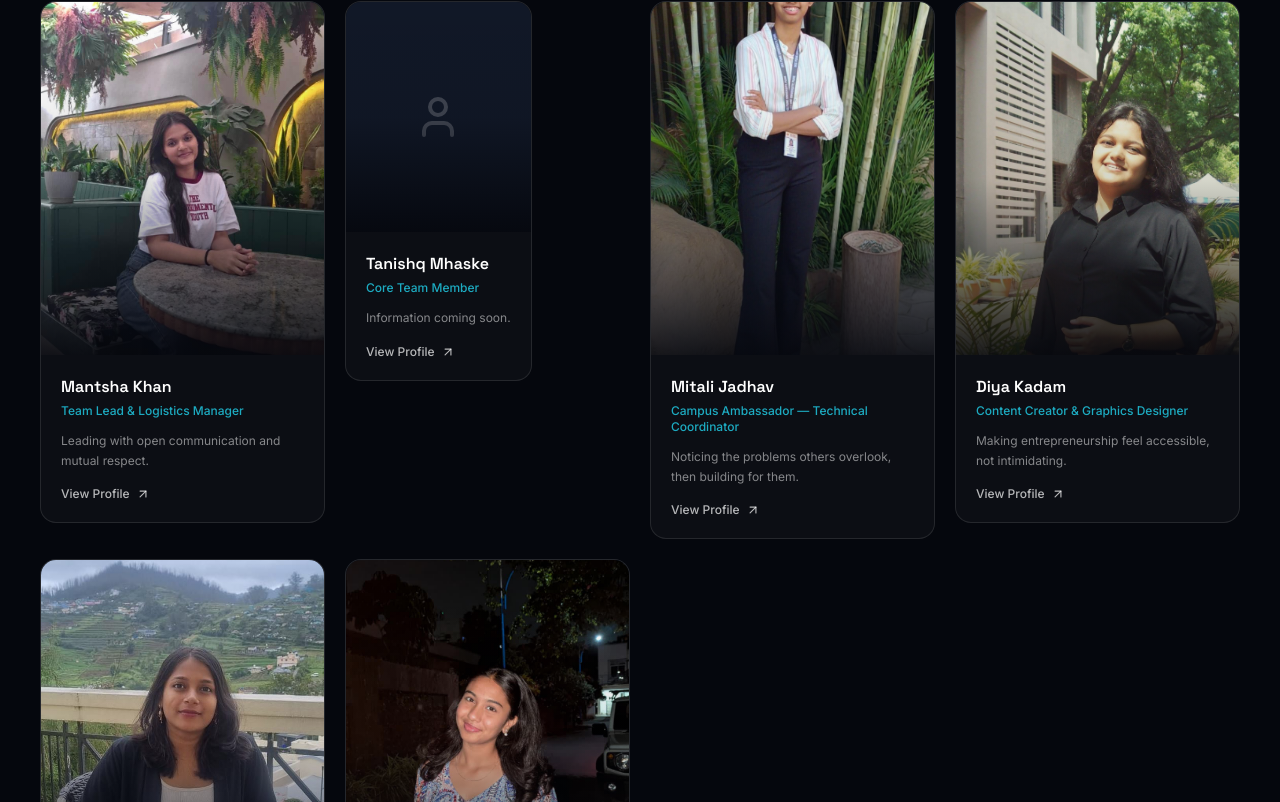
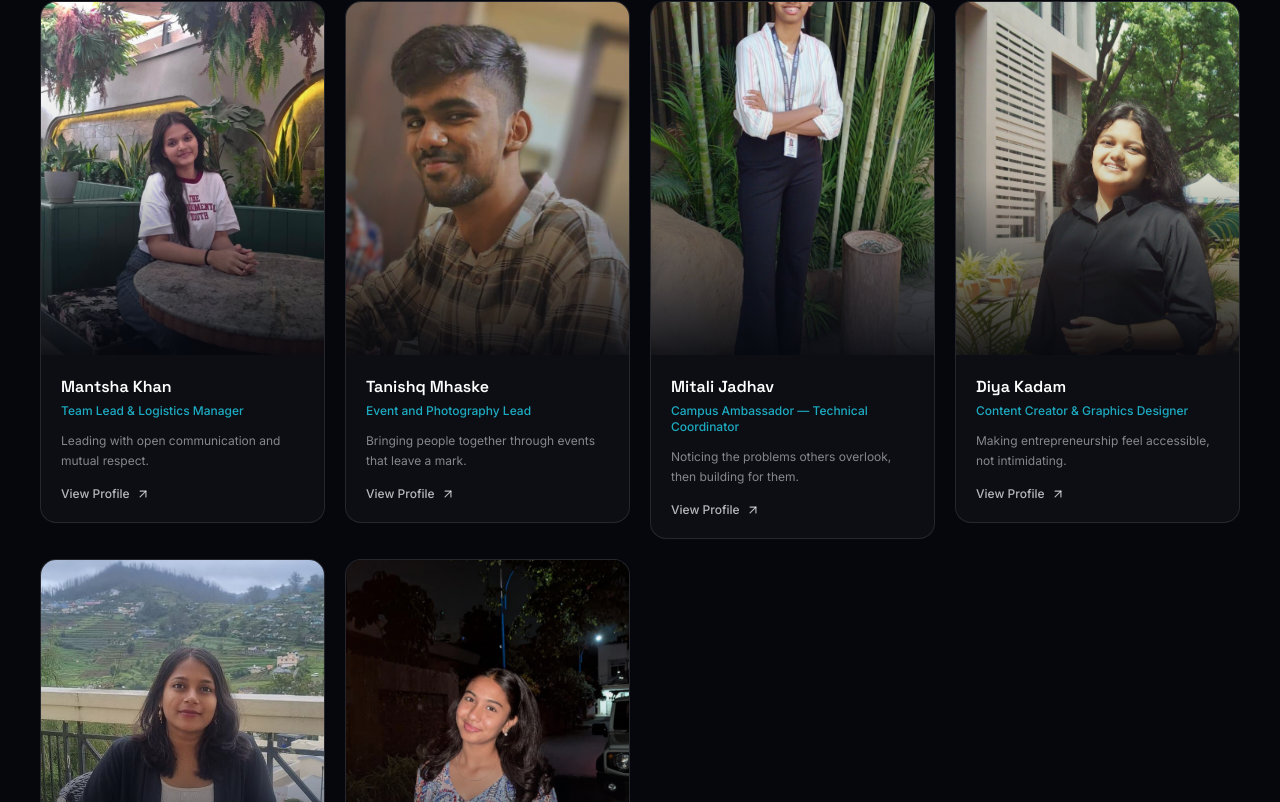
Before and after one commit to shahvannsh/DESPU_NEC_website, a React (Vite) app: page / in a window 1280 px wide. Shown: the part 2823-3625 px from the top of the page. Built offline with nearby package versions, Linux system fonts and the light colour scheme.

Commit message:
Second Commit

```diff
--- a/src/data/team.ts
+++ b/src/data/team.ts
@@ -11,6 +11,7 @@ import mitali from "../assets/team/Mitali_Jadhav.jpg";
 import diya from "../assets/team/Diya.jpg";
 import palak from "../assets/team/Palak.jpg";
 import rudrani from "../assets/team/Rudrani_Harpale.png";
+import tanishq from "../assets/team/Tanishq.jpg";
 
 export type Category =
   | "ALL"
@@ -213,13 +214,20 @@ export const team: TeamMember[] = [
   {
     id: 10,
     name: "Tanishq Mhaske",
-    role: "Core Team Member",
+    role: "Event and Photography Lead",
     category: "BUSINESS",
-    tagline: "Information coming soon.",
-    motivation: "Information coming soon.",
-    expectations: "Information coming soon.",
-    skills: ["Information coming soon."],
-    responsibilities: ["Information coming soon."],
+    image: tanishq,
+    tagline: "Bringing people together through events that leave a mark.",
+    motivation:
+      "Tanishq is driven by a passion for learning, leadership, and creating meaningful impact — enjoying teamwork, organizing events, and taking initiatives that bring people together.",
+    expectations:
+      "He hopes NEC 2026 becomes part of an ecosystem that encourages innovation and problem-solving, sharpening his leadership, event management, and networking skills while inspiring fellow students to explore entrepreneurship.",
+    skills: ["Event Management", "Photography", "Leadership"],
+    responsibilities: [
+      "Plan and execute DESPU's events",
+      "Lead photography and visual documentation",
+      "Coordinate logistics for campus initiatives",
+    ],
     funFact: "Information coming soon.",
   },
   {
```
Also changed, not shown: src/assets/team/Tanishq.jpg (added).
